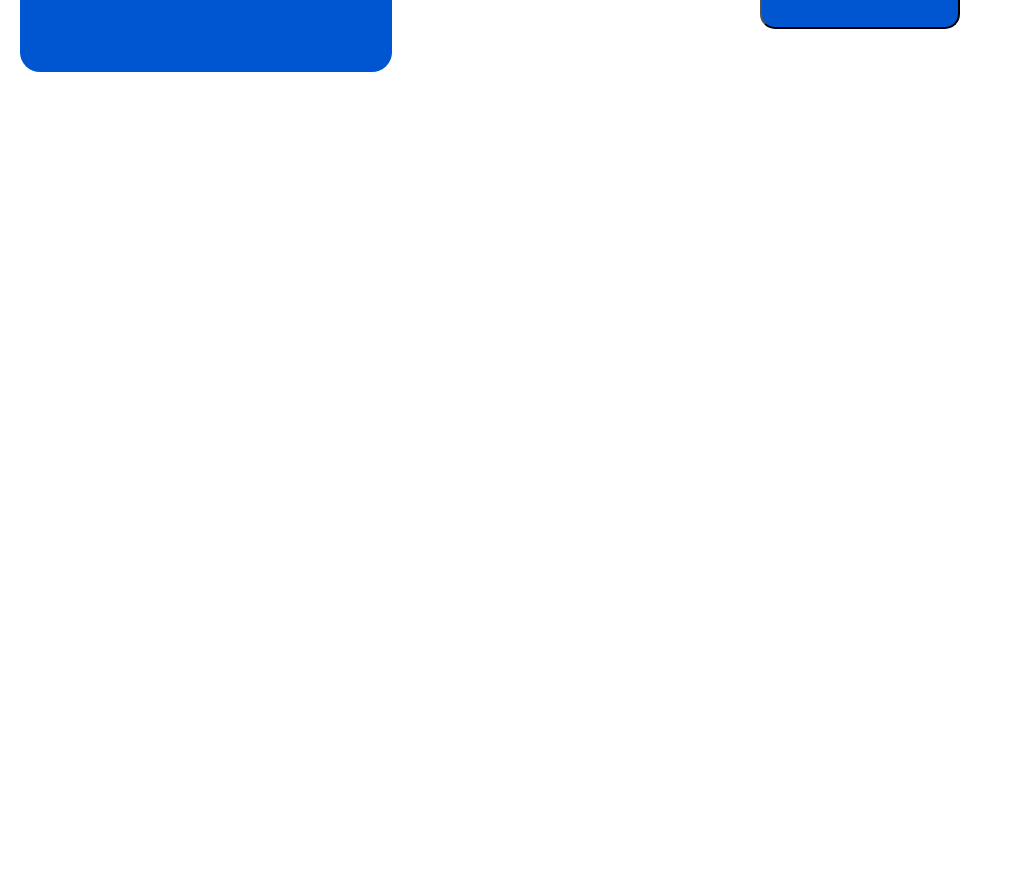
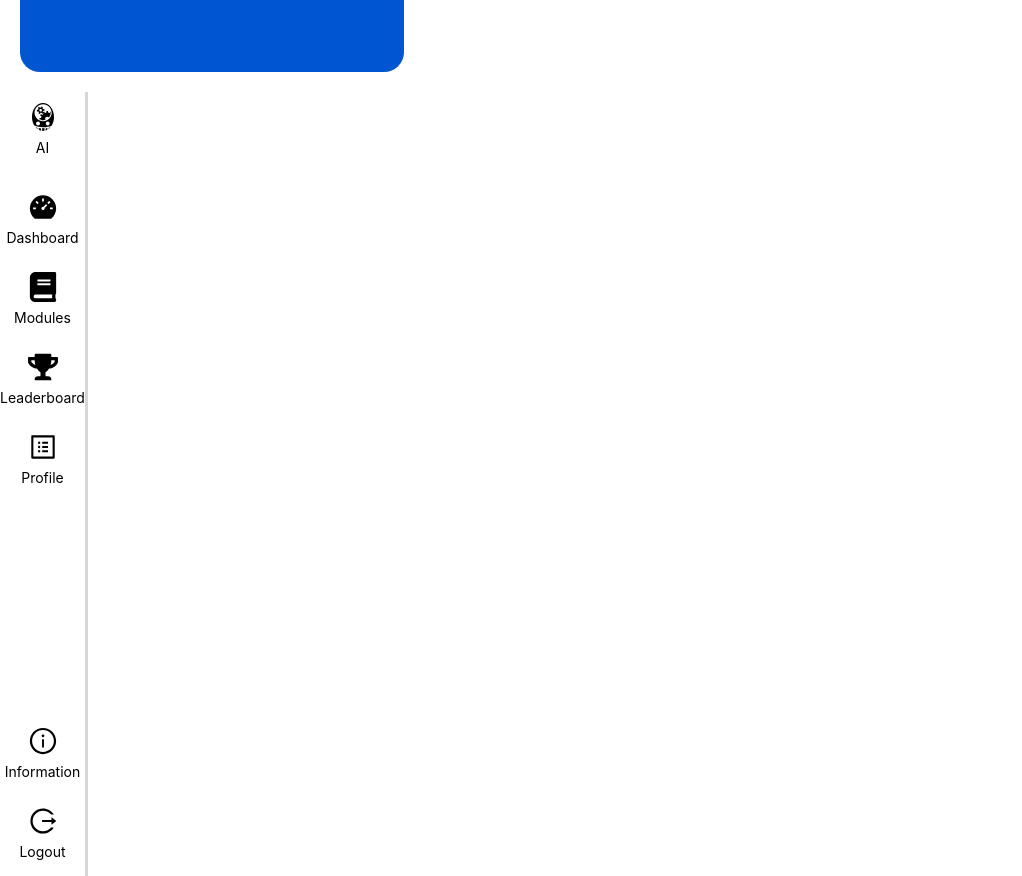
Before and after one commit to Areeb-Ashraf/AI-Ethics, a React (Create React App) app in the folder ai-ethics/: page /account in a window 1280 px wide. Shown: the part 708-1584 px from the top of the page, without its empty margins (0-1022 px from the left). Before the commit the page ends 800 px from the top, so only its background shows below. Built offline with nearby package versions, Linux system fonts and the light colour scheme; no server answers; the database is empty.

Commit message:
Sidebar New Design

```diff
--- a/ai-ethics/src/App.css
+++ b/ai-ethics/src/App.css
@@ -1,42 +1,12 @@
-/* For desktop mode */
-.app-container {
-    display: flex;
+.main-content-area {
+  z-index: 1000;
+  position: absolute;
+  margin-top: 35px;
+  margin-left: 100px;
+}
+
+@media screen and (max-width: 768px){
+  .main-content-area {
+    margin-left: 15px;
   }
-
-  .sidebar-open .main-content {
-    margin-left: 250px; /* Push content when sidebar is expanded */
-  }
-
-  .sidebar-closed .main-content {
-    margin-left: 0; /* Reset content margin when sidebar is collapsed */
-  }
-
-  .main-content {
-    margin-top: 30px;
-    flex-grow: 1;
-    padding: 20px;
-    transition: margin-left 350ms ease;
-  }
-
-  .sidebar-container.active {
-    left: 0; /* Show when active */
-  }
-
-  /* Mobile-specific behavior */
-  @media screen and (max-width: 768px) {
-    .main-content {
-      margin-left: 0; /* No margin shift for mobile */
-    }
-
-    /* Mobile-specific sidebar behavior */
-    .sidebar-container {
-      left: -100%; /* Hidden by default in mobile */
-      position: fixed; /* Sidebar overlays content in mobile */
-      z-index: 2000; /* Ensure it's on top */
-      width: 250px;
-    }
-
-    .sidebar-container.active {
-      left: 0; /* Overlay content when active */
-    }
-  }
+}
--- a/ai-ethics/src/App.js
+++ b/ai-ethics/src/App.js
@@ -16,12 +16,7 @@ import Leaderboard from "./components/leaderboard";
 import Welcome from "./components/welcome";
 import Account from "./components/account";
 
-const Explore = () => <div>Explore Page</div>;
-const LinkedContent = () => <div>Linked Content Page</div>;
-const Quizzes = () => <div>Quizzes Page</div>;
-
 function App() {
-  const [sidebarOpen, setSidebarOpen] = useState(true);
   const [isLoggedIn, setIsLoggedIn] = useState(false);
 
   useEffect(() => {
@@ -33,33 +28,24 @@ function App() {
 
   return (
     <Router>
-      <div className={sidebarOpen ? "app-container sidebar-open" : "app-container sidebar-closed"}>
     <Routes>
       <Route path="/login" element={<LoginForm setIsLoggedIn={setIsLoggedIn} />} />
       <Route path="/register" element={<Registration />} />
       <Route path="/welcome" element={<Welcome />} />
       <Route path="/account" element={<Account />} />
-          <Route
-            path="/*"
-            element={
-              <>
-                <Sidebar sidebarOpen={sidebarOpen} setSidebarOpen={setSidebarOpen} isLoggedIn={isLoggedIn} />
-                <div className="main-content">
+    </Routes>
+    <Sidebar />
+    <div className="main-content-area">
     <Routes>
       <Route path="/" element={<Homepage />} />
-                    <Route path="/explore" element={<Explore />} />
-                    <Route path="/lessons" element={<Lessons />} />
-                    <Route path="/linked-content" element={<LinkedContent />} />
+      <Route path="/Dashboard" element={<h1>Dashboard</h1>} />
+      <Route path="/modules" element={<Lessons />} />
+      <Route path="/leaderboard" element={<Leaderboard />} />
+      <Route path="/profile" element={<UserProfile />} />
+      <Route path="/information" element={<h1>Information</h1>} />
+      <Route path="/logout" element={<h1>Logout</h1>} />
+      <Route path="/databaseTest" element={<DatabaseManTester />} />
       <Route path="/ai-term-glossary" element={<AIGlossary />} />
-                    <Route path="/quizzes" element={<Quizzes />} />
-                    <Route path="/leaderboard" element={<Leaderboard />} />
-                    <Route path="/databaseTest" element={<DatabaseManTester />} />
-                    <Route path="/profile" element={<UserProfile />} />
-                  </Routes>
-                </div>
-              </>
-            }
-          />
     </Routes>
     </div>
   </Router>
--- a/ai-ethics/src/components/sidebar.js
+++ b/ai-ethics/src/components/sidebar.js
@@ -1,143 +1,115 @@
-import React, { useState, useEffect } from "react";
-import { NavLink } from "react-router-dom";
-import "../styles/sidebar.css";
-import { IconContext } from "react-icons";
-import * as FaIcons from "react-icons/fa";
-import * as AiIcons from "react-icons/ai";
-import * as IoIcons from "react-icons/io";
-import { auth } from "../firebase"; // Import Firebase auth
+import React, { useState } from 'react';
+import { NavLink, useLocation, useNavigate } from 'react-router-dom';
+import { AiFillDashboard, AiOutlineProfile, AiOutlineInfoCircle, AiOutlineLogout } from 'react-icons/ai';
+import { FaBook, FaTrophy } from 'react-icons/fa'; // Module and Leaderboard icons
+import { GiArtificialIntelligence } from 'react-icons/gi'; // AI logo icon
+import '../styles/sidebar.css'; // Import the CSS file
 
-// Sidebar items data
-const SidebarData = [
-  {
-    title: "Explore",
-    path: "/explore",
-    icon: <FaIcons.FaSearch />,
-  },
-  {
-    title: "Lessons",
-    path: "/lessons",
-    icon: <IoIcons.IoMdBook />,
-  },
-  {
-    title: "Linked Content",
-    path: "/linked-content",
-    icon: <FaIcons.FaLink />,
-  },
-  {
-    title: "AI Term Glossary",
-    path: "/ai-term-glossary",
-    icon: <FaIcons.FaBook />,
-  },
-  {
-    title: "Quizzes",
-    path: "/quizzes",
-    icon: <IoIcons.IoMdSchool />,
-  },
-  {
-    title: "Leaderboard",
-    path: "/leaderboard",
-    icon: <FaIcons.FaTrophy />,
-  },
-];
+const Sidebar = () => {
+  // For Mobile View
+  const [isSidebarVisible, setSidebarVisible] = useState(false);
 
-function Sidebar({ sidebarOpen, setSidebarOpen, isLoggedIn, setIsLoggedIn, username }) {
-  const [isMobile, setIsMobile] = useState(window.innerWidth <= 768);
-
-  const toggleSidebar = () => setSidebarOpen(!sidebarOpen);
-
-  useEffect(() => {
-    const handleResize = () => {
-      setIsMobile(window.innerWidth <= 768);
-      if (window.innerWidth > 768) {
-        setSidebarOpen(true);
-      } else {
-        setSidebarOpen(false);
-      }
-    };
-
-    window.addEventListener("resize", handleResize);
-    return () => window.removeEventListener("resize", handleResize);
-  }, [setSidebarOpen]);
-
-  const handleLinkClick = () => {
-    if (isMobile) setSidebarOpen(false);
+  const handleMenubarClick = () => {
+    setSidebarVisible(!isSidebarVisible);
   };
 
-  const handleLogout = async () => {
-    try {
-      await auth.signOut();
-      setIsLoggedIn(false); // Update login state
-      alert("Logged out successfully");
-    } catch (err) {
-      console.error("Logout error:", err.message);
-    }
+  const handleRouteClick = () => {
+    setSidebarVisible(false);
   };
 
+  const navigate = useNavigate();
+
+  // For name on navbar
+  const location = useLocation();
+
+  // Define a mapping from pathnames to route names
+const routeNames = {
+  '/': 'Homepage',
+  '/Dashboard': 'Dashboard',
+  '/modules': 'Modules',
+  '/leaderboard': 'Leaderboard',
+  '/profile': 'Profile',
+  '/information': 'Information',
+  '/logout': 'Logout',
+};
+
+const currentRouteName = routeNames[location.pathname] || 'Unknown Route';
+
   return (
-    <IconContext.Provider value={{ color: "#fff" }}>
-      {/* Navbar */}
-      <div className="navbar">
-        {/* Menubar icon */}
-        <NavLink to="#" className="toggle-icons">
-          <FaIcons.FaBars className="contactIcon" onClick={toggleSidebar} />
+    <>
+     <div className="navbar-container">
+        <div className="menubar" onClick={handleMenubarClick}>&#9776;</div>
+        <div className="route-name">{currentRouteName}</div>
+      </div>
+
+      <div className={`sidebar-container ${isSidebarVisible ? 'sidebar-visible' : ''}`}>
+        <div className="sidebar-item-logo" onClick={() => navigate('/')}>
+          <div className="sidebar-item-icon"><GiArtificialIntelligence /></div>
+          <div className="sidebar-item-name">AI</div>
+        </div>
+
+        <NavLink
+          to="/Dashboard"
+          className="sidebar-item"
+          activeClassName="active"
+          onClick={handleRouteClick}
+        >
+          <div className="sidebar-item-icon"><AiFillDashboard /></div>
+          <div className="sidebar-item-name">Dashboard</div>
         </NavLink>
 
-        {/* Search bar */}
-        <div className={sidebarOpen ? "search-bar expanded" : "search-bar"}>
-          <input type="text" placeholder="Search..." className="search-input" />
+        <NavLink
+          to="/modules"
+          className="sidebar-item"
+          activeClassName="active"
+          onClick={handleRouteClick}
+        >
+          <div className="sidebar-item-icon"><FaBook /></div>
+          <div className="sidebar-item-name">Modules</div>
+        </NavLink>
+
+        <NavLink
+          to="/leaderboard"
+          className="sidebar-item"
+          activeClassName="active"
+          onClick={handleRouteClick}
+        >
+          <div className="sidebar-item-icon"><FaTrophy /></div>
+          <div className="sidebar-item-name">Leaderboard</div>
+        </NavLink>
+
+        <NavLink
+          to="/profile"
+          className="sidebar-item"
+          activeClassName="active"
+          onClick={handleRouteClick}
+        >
+          <div className="sidebar-item-icon"><AiOutlineProfile /></div>
+          <div className="sidebar-item-name">Profile</div>
+        </NavLink>
+
+        <NavLink
+          to="/information"
+          className="sidebar-item"
+          id="info"
+          activeClassName="active"
+          onClick={handleRouteClick}
+        >
+          <div className="sidebar-item-icon"><AiOutlineInfoCircle /></div>
+          <div className="sidebar-item-name">Information</div>
+        </NavLink>
+
+        {/*Add proper logout backend*/}
+        <div
+          className="sidebar-item"
+          onClick={() => alert('Logged out')}
+        >
+          <div className="sidebar-item-icon"><AiOutlineLogout /></div>
+          <div className="sidebar-item-name">Logout</div>
         </div>
-
-        {/* Auth buttons or Welcome message */}
-        {isLoggedIn ? (
-          <div className="welcome-message">
-            <span>Welcome!</span>
-          </div>
-        ) : (
-          <div className="auth-buttons">
-            <NavLink to="/login">
-              <button className="btn login-btn">Log in</button>
-            </NavLink>
-            <NavLink to="/register">
-              <button className="btn signup-btn">Sign Up</button>
-            </NavLink>
-          </div>
-        )}
       </div>
-
-      {/* Sidebar */}
-      <nav className={sidebarOpen ? "sidebar-container active" : "sidebar-container"}>
-        <ul className="sidebar-items">
-          <li className="sidebar-header">
-            <NavLink to="/" onClick={handleLinkClick}>
-              <h1>✨ AI Ethics</h1>
-            </NavLink>
-            <NavLink to="#" className="toggle-icons" onClick={toggleSidebar}>
-              <AiIcons.AiOutlineClose className="contactIcon" />
-            </NavLink>
-          </li>
-          {SidebarData.map((item, index) => (
-            <li key={index} className="sidebar-text">
-              <NavLink to={item.path} onClick={handleLinkClick}>
-                {item.icon}
-                <span>{item.title}</span>
-              </NavLink>
-            </li>
-          ))}
-
-          {/* Logout button at the bottom */}
-          {isLoggedIn && (
-            <li className="sidebar-text">
-              <button className="sidebar-link logout-btn" onClick={handleLogout}>
-                <FaIcons.FaSignOutAlt />
-                <span>Logout</span>
-              </button>
-            </li>
-          )}
-        </ul>
-      </nav>
-    </IconContext.Provider>
+    </>
   );
-}
+};
 
 export default Sidebar;
--- a/ai-ethics/src/styles/sidebar.css
+++ b/ai-ethics/src/styles/sidebar.css
@@ -1,230 +1,122 @@
-
-/* Sidebar: Default styles for larger screens */
-.sidebar-container {
-  background-color: #060b26;
-  width: 250px;
-  height: 100vh;
-  display: flex;
-  justify-content: center;
-  position: fixed;
-  top: 0;
-  left: -250px; /* Start collapsed */
-  transition: left 350ms ease;
-  z-index: 1100;
+body{
+  margin: 8px 0px 0px 0px;
 }
 
-.sidebar-container.active {
-  left: 0; /* Sidebar fully expanded */
+.sidebar-container{
+  width: 85px;
+  height:  98vh;
+  background-color: #fff;
+  border-right: solid 3px #D6D6D6;
+  display: flex;
+  flex-direction: column;
+  z-index: 1100;
+  position: absolute;
 }
 
-/* Responsive styles for smaller screens */
-@media screen and (max-width: 768px) {
-  .sidebar-container {
-    left: -100%; /* Sidebar collapsed by default on small screens */
-  }
-
-  .sidebar-container.active {
-    left: 0; /* Expand when active */
-  }
-}
-
-.sidebar-header {
-  text-decoration: none;
-  background-color: #060b26;
-  color: #f5f5f5;
+.sidebar-item{
   width: 100%;
   height: 80px;
   display: flex;
-  justify-content: start;
+  flex-direction: column;
   align-items: center;
-}
-
-.sidebar-header a {
-  color: #ffffff;
-  font-size: 15px;
-  font-weight: bold;
-  text-transform: uppercase;
+  color: inherit;
   text-decoration: none;
 }
 
-.sidebar-header h1:hover {
-  color: #1a83ff;
+.sidebar-item:hover{
+  box-shadow: 0px 0px 5.98px 0px #00000040 inset;
+  cursor: pointer;
+  font-weight: bold;
 }
 
-.sidebar-items {
-  width: 100%;
+.active {
+  box-shadow: 0px 0px 5.98px 0px #00000040 inset;
+  /* background-color: #f0f0f0; */
+  color: white;
+  background-color: rgb(30, 29, 29);
+  font-weight: bold;
 }
 
-.sidebar-text {
-  display: flex;
-  justify-content: start;
-  align-items: center;
-  padding: 2px 5px 0px 0px;
-  list-style: none;
-  height: 60px;
+.sidebar-item-icon{
+  margin-top: 10px;
+  font-size: 30px;
 }
 
-.sidebar-text a {
-  text-decoration: none;
-  color: #f5f5f5;
-  font-size: 18px;
-  width: 95%;
-  height: 100%;
-  display: flex;
-  align-items: center;
-  padding: 0 4px;
-  border-radius: 4px;
+.sidebar-item-name{
+  font-size: 14px;
 }
 
-.sidebar-text a:hover {
-  background-color: #1a83ff;
+.sidebar-item-logo{
+  width: 100%;
+  height: 80px;
+  display: flex;
+  flex-direction: column;
+  align-items: center;
+  cursor: pointer;
+  margin-bottom: 10px;
 }
 
-.sidebar-text a.active {
-  background-color: #1a83ff;
+#info{
+  margin-top: auto;
 }
 
-span {
-  margin-left: 6px;
+
+
+/* Navbar styles */
+.navbar-container{
+  width: 100%;
+  height: 45px;
+  z-index: 1000;
+  position: absolute;
+  display: none;
+  align-items: center;
+  font-size: 25px;
+  border-bottom: solid 3px #D6D6D6;
 }
 
-.toggle-icons {
-  margin-left: 2rem;
-  font-size: 2rem;
-  background: none;
+.menubar{
+  margin-left: 15px;
 }
 
-.contactIcon:hover {
-  fill: #1a83ff;
-}
-
-/* Navbar */
-.navbar {
-  background-color: #060b26;
-  height: 90px;
-  display: flex;
-  justify-content: space-between;
-  align-items: center;
-  padding: 0 16px 0px 10;
-  position: fixed;
-  width: 100%;
-  top: 0;
-  z-index: 1000;
-}
-
-.toggle-icons {
-  font-size: 2rem;
-  background: none;
-  color: #fff;
+.menubar:hover{
+  font-size: 30px;
   cursor: pointer;
 }
 
-.contactIcon:hover {
-  fill: #1a83ff;
+.route-name{
+  margin-left: auto;
+  margin-right: auto;
 }
 
-/* Search bar styles */
-.search-bar {
-  display: flex;
-  justify-content: center;
-  align-items: center;
-  width: 250px;
-  transition: width 350ms ease;
+@media screen and (max-width: 768px) {
+  .sidebar-container {
+    display: none;
   }
 
-.search-input {
-  width: 100%;
-  padding: 8px;
-  border: none;
-  border-radius: 4px;
-  font-size: 16px;
-  outline: none;
+  .sidebar-visible {
+    display: flex;
+    width: 225px;
   }
 
-
-.sidebar-link {
-  text-decoration: none;
-  color: #f5f5f5;
-  font-size: 18px;
-  width: 95%;
-  height: 100%;
-  display: flex;
-  align-items: center;
-  padding: 0 4px;
-  border-radius: 4px;
-  cursor: pointer; /* Make it clear it's clickable */
+  .sidebar-item {
+    flex-direction: row;
   }
 
-.sidebar-link:hover {
-  background-color: #1a83ff; /* Match the hover color */
+  .sidebar-item-icon {
+    margin-left: 10px;
   }
 
-/* Auth buttons (Login and Sign Up) */
-.auth-buttons {
-  display: flex;
-  align-items: center;
+  .sidebar-item-name {
+    margin-left: 10px;
+    font-size: 20px;
   }
 
-.auth-buttons .btn {
-  padding: 8px 16px;
-  margin-left: 10px;
-  border: none;
-  border-radius: 4px;
-  cursor: pointer;
-  font-size: 16px;
+  .sidebar-item-logo{
+    flex-direction: row;
+    justify-content: center;
   }
 
-.auth-buttons .login-btn {
-  background-color: #1a83ff;
-  color: #fff;
+  .navbar-container {
+    display: flex;
   }
-
-.auth-buttons .signup-btn {
-  margin-right: 10px;
-  background-color: #fff;
-  color: #1a83ff;
-  border: 1px solid #1a83ff;
 }
-
-.auth-buttons .btn:hover {
-  opacity: 0.9;
-}
-
-
-.logout-container {
-  padding: 16px;
-  margin-top: auto; /* Ensures the logout button is at the bottom */
-}
-
-.logout-btn {
-  display: flex;
-  justify-content: start;
-  align-items: center;
-  padding: 0; /* Remove padding to align with other items */
-  list-style: none;
-  height: 60px;
-  width: 100%;
-  background: none;
-  border: none;
-  color: #f5f5f5;
-  font-size: 18px;
-  cursor: pointer;
-  width: 95%; /* Match width with other sidebar links */
-}
-
-.logout-btn:hover {
-  background-color: #1a83ff;
-}
-
-.logout-btn span {
-  margin-left: 6px; /* Space between icon and text */
-}
-
-.welcome-message {
-  color: #f5f5f5; /* Text color */
-  font-size: 18px; /* Font size */
-  margin-left: -20px; /* Adjusted margin for more left alignment */
-  display: flex; /* Align items */
-  align-items: center; /* Center vertically */
-  height: 90px; /* Match navbar height */
-}
```
Lines whose indentation alone changed are shown as unchanged.
